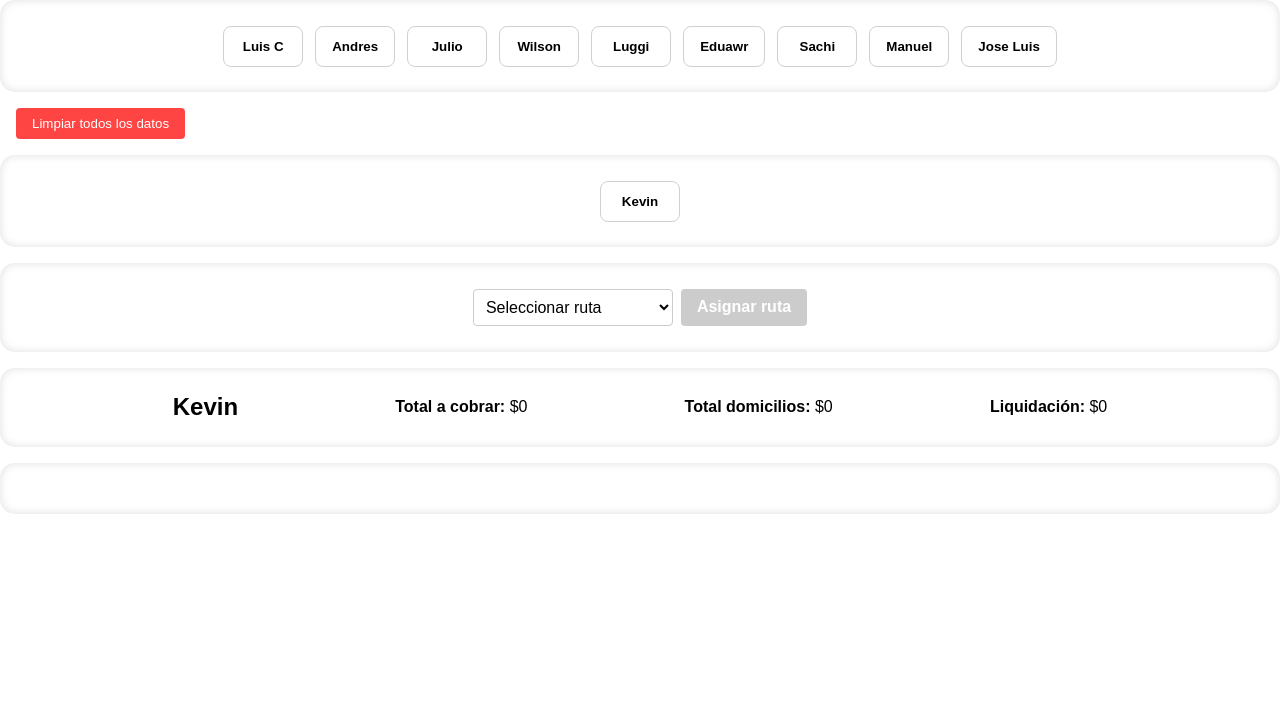
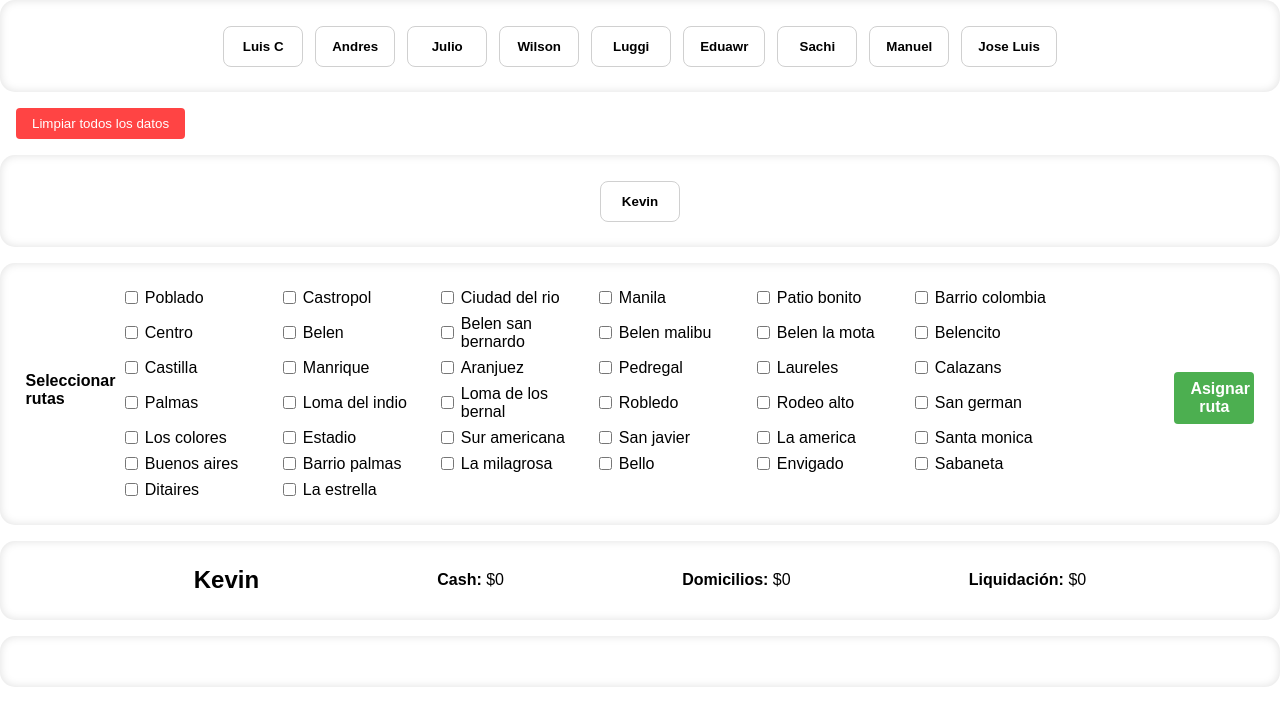
Before and after one commit to joseluiscodesk8/capture, a Next.js app: page /enrutamiento in a window 1280 px wide. Both pictures are taken after a click on the button "Kevin". Shown: the top 726 px of the page. Built offline with nearby package versions, Linux system fonts and the light colour scheme.

Commit message:
(styles): asignament routes

```diff
--- a/src/app/enrutamiento/components/Rutas.tsx
+++ b/src/app/enrutamiento/components/Rutas.tsx
@@ -36,8 +36,17 @@ const STORAGE_KEY = "rutas-app-data";
 // Lista predeterminada de rutas
 const RUTAS_PREDETERMINADAS = [
   "poblado",
+  "castropol",
+  "ciudad del rio",
+  "manila",
+  "patio bonito",
+  "barrio colombia",
   "centro",
   "belen",
+  "belen san bernardo",
+  "belen malibu",
+  "belen la mota",
+  "belencito",
   "castilla",
   "manrique",
   "aranjuez",
@@ -105,9 +114,7 @@ export default function Rutas() {
   });
 
   const [activeTaskId, setActiveTaskId] = useState<number | null>(null);
-  const [selectedRouteName, setSelectedRouteName] = useState("");
-  const [customRouteName, setCustomRouteName] = useState("");
-  const [showCustomInput, setShowCustomInput] = useState(false);
+  const [selectedRoutes, setSelectedRoutes] = useState<string[]>([]);
 
   const fileInputRef = useRef<HTMLInputElement | null>(null);
   const taskIdRef = useRef<number>(0);
@@ -147,13 +154,21 @@ export default function Rutas() {
     setActiveTaskId(null);
   };
 
+  const toggleRouteSelection = (routeName: string) => {
+  setSelectedRoutes((prev) =>
+    prev.includes(routeName)
+      ? prev.filter((r) => r !== routeName)
+      : [...prev, routeName]
+  );
+};
+
   const handleAddTask = (name: string) => {
-    const finalRouteName = selectedRouteName === "otro" ? customRouteName.trim() : selectedRouteName.trim();
-
-    if (!finalRouteName) {
-      alert("Por favor, selecciona o ingresa un nombre de ruta");
+  if (selectedRoutes.length === 0) {
+    alert("Selecciona al menos una ruta");
     return;
   }
+
+  const finalRouteName = selectedRoutes.join("-");
 
   const newTaskId = taskIdRef.current++;
 
@@ -176,11 +191,10 @@ export default function Rutas() {
   );
 
   setActiveTaskId(newTaskId);
-    setSelectedRouteName("");
-    setCustomRouteName("");
-    setShowCustomInput(false);
+  setSelectedRoutes([]);
   setTimeout(() => fileInputRef.current?.click(), 0);
 };
+
 
   const handleAddMoreImages = (taskId: number) => {
     setActiveTaskId(taskId);
@@ -476,65 +490,41 @@ export default function Rutas() {
 
       {activeMan && (
         <>
-          <section style={{ display: "flex", flexDirection: "column", gap: "0.5rem", margin: "1rem 0" }}>
-            <div style={{ display: "flex", gap: "0.5rem", flexWrap: "wrap" }}>
-              <select
-                value={selectedRouteName}
-                onChange={(e) => {
-                  setSelectedRouteName(e.target.value);
-                  if (e.target.value === "otro") {
-                    setShowCustomInput(true);
-                  } else {
-                    setShowCustomInput(false);
-                  }
-                }}
-                className={styles.routeSelect}
-                style={{ flex: "1", minWidth: "200px" }}
-              >
-                <option value="">Seleccionar ruta</option>
+          <section className={styles.routeSection}>
+  <h4 className={styles.title}>Seleccionar rutas</h4>
+
+  <div className={styles.routesContainer}>
     {RUTAS_PREDETERMINADAS.map((ruta) => (
-                  <option key={ruta} value={ruta}>
+      <label key={ruta} className={styles.routeItem}>
+        <input
+          type="checkbox"
+          checked={selectedRoutes.includes(ruta)}
+          onChange={() => toggleRouteSelection(ruta)}
+        />
         {ruta.charAt(0).toUpperCase() + ruta.slice(1)}
-                  </option>
+      </label>
     ))}
-                <option value="otro">Otra ruta...</option>
-              </select>
+  </div>
 
   <button
     onClick={() => handleAddTask(activeMan.name)}
     className={styles.addButton}
-                disabled={!selectedRouteName}
-                style={{ minWidth: "120px" }}
   >
     Asignar ruta
   </button>
-            </div>
+</section>
 
-            {showCustomInput && (
-              <input
-                type="text"
-                placeholder="Ingresa el nombre de la ruta personalizada"
-                value={customRouteName}
-                onChange={(e) => setCustomRouteName(e.target.value)}
-                className={styles.routeInput}
-                onKeyDown={(e) => {
-                  if (e.key === "Enter" && customRouteName.trim()) {
-                    handleAddTask(activeMan.name);
-                  }
-                }}
-              />
-            )}
-          </section>
+
 
           <section>
             <h2>{activeMan.name}</h2>
 
             <p>
-              <strong>Total a cobrar:</strong> $
+              <strong>Cash:</strong> $
               {calculateTotalByDeliveryMan(activeMan.name)}
             </p>
             <p>
-              <strong>Total domicilios:</strong> $
+              <strong>Domicilios:</strong> $
               {calculateTotalDeliveryFeeByDeliveryMan(activeMan.name)}
             </p>
             <p>
--- a/src/app/enrutamiento/styles/index.module.scss
+++ b/src/app/enrutamiento/styles/index.module.scss
@@ -124,3 +124,54 @@
     background-color: #45a049;
   }
 }
+
+.routeSection {
+  margin: 1rem 0;
+}
+
+.title {
+  margin-bottom: 0.5rem;
+}
+
+.routesContainer {
+  display: flex;
+  flex-wrap: wrap;
+  gap: 0.5rem;
+}
+
+/* Item base */
+.routeItem {
+  display: flex;
+  align-items: center;
+  gap: 0.4rem;
+  cursor: pointer;
+
+  /* Desktop / default */
+  flex: 0 0 150px;
+}
+
+/* 📱 Móvil */
+@media (max-width: 480px) {
+  .routeItem {
+    flex: 0 0 calc(50% - 0.5rem); // dos por fila
+  }
+}
+
+.selectedRoute {
+  margin-top: 0.5rem;
+  font-size: 0.9rem;
+}
+
+.addButton {
+  margin-top: 0.5rem;
+}
+
+
+.selectedRoute {
+  margin-top: 0.5rem;
+  font-size: 0.9rem;
+}
+
+.addButton {
+  margin-top: 0.5rem;
+}
```
Also changed, not shown: 1 other file (tests, documents, lock files or other folders). Lines whose indentation alone changed are shown as unchanged.
